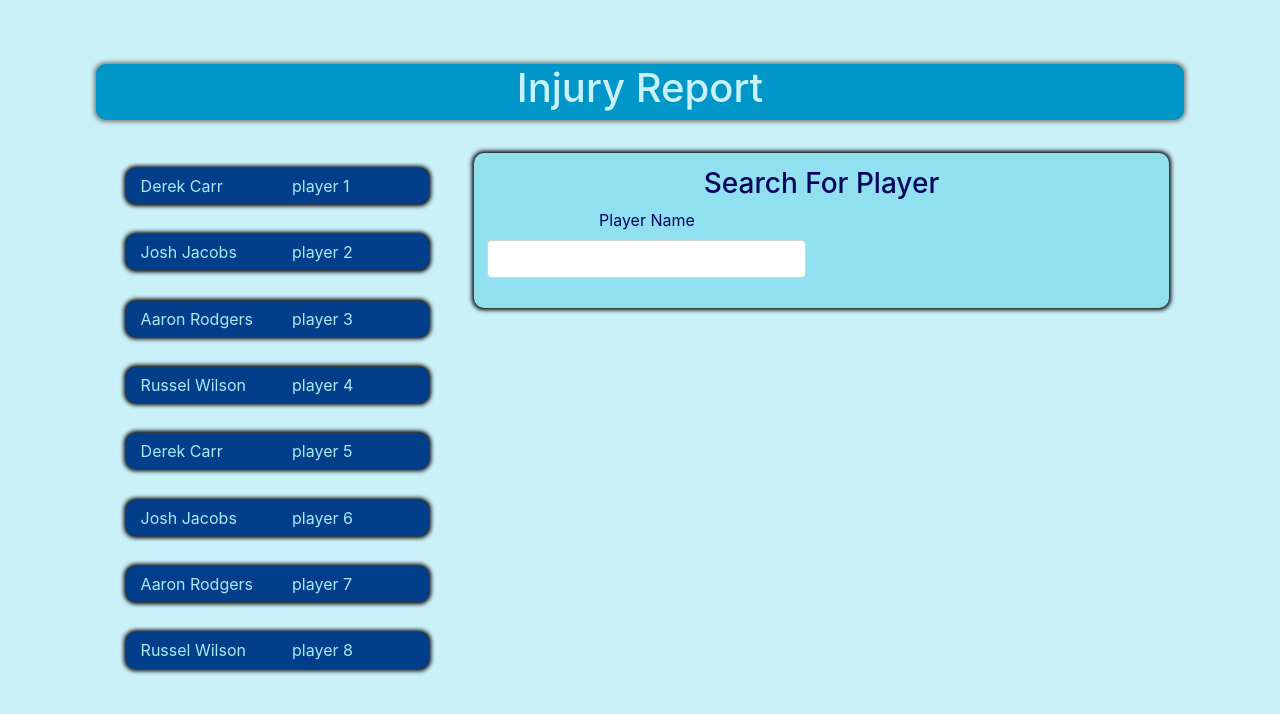
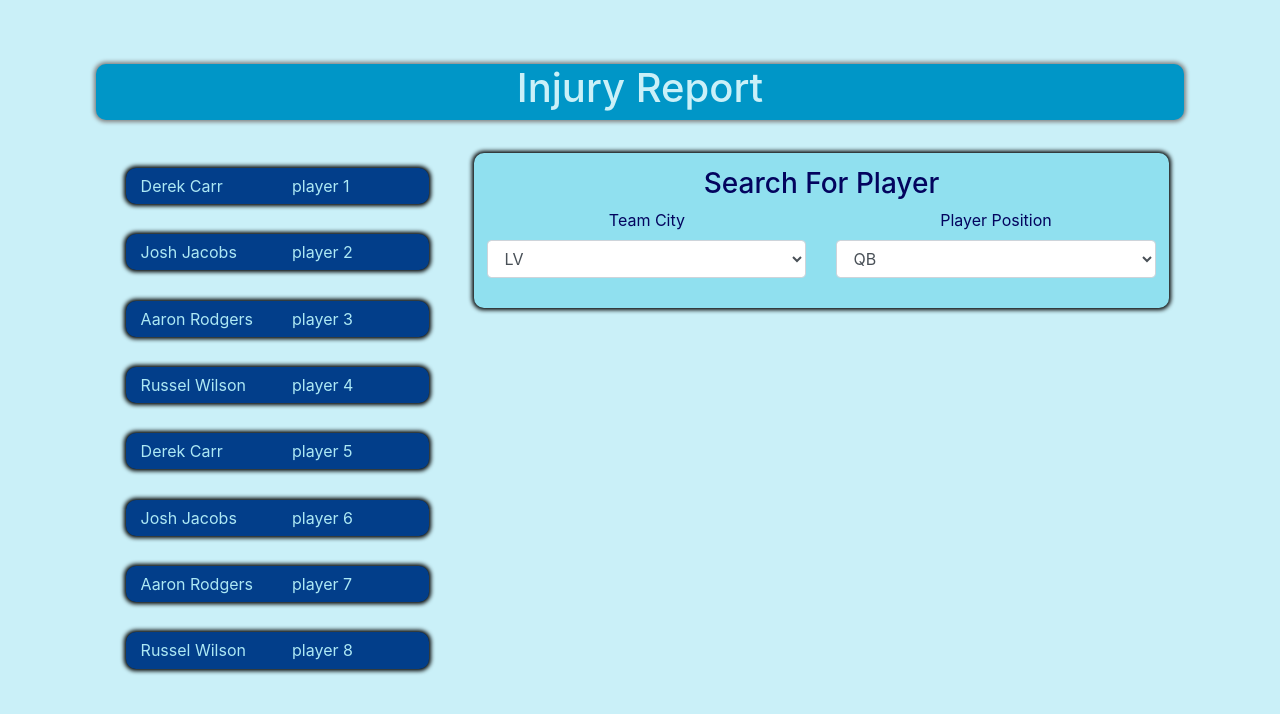
Before and after one commit to jgarcia4444/InjuryReport, a React (Create React App) app in the folder frontend/: page / in a window 1280 px wide. Shown: the top 714 px of the page. Built offline with nearby package versions, Linux system fonts and the light colour scheme.

Commit message:
Team name select dropdown sstarted and the position drop down filled out with options.

```diff
--- a/frontend/src/components/Form/FormContainer.js
+++ b/frontend/src/components/Form/FormContainer.js
@@ -2,12 +2,20 @@ import React, { Component } from 'react';
 import './FormContainer.css';
 
 class FormContainer extends Component {
+
+    state = {
+        playerPositions: ["QB", "RB", "WR", "TE", "DEF", "K"]
+    }
 
     // componentDidMount() {
     //     // More To Come
     //     // Load up all the weekly injuries using sportsradar
     //     // To check if your player is on the list
     // }
+
+    renderPositionOptions = () => {
+        return this.state.playerPositions.map(position => <option value={position}>{position}</option>)
+    }
 
 
     render() {
@@ -17,11 +25,17 @@ class FormContainer extends Component {
                 <form>
                     <div className="form-group row">
                         <div className="col-6">
-                            <label forHTML="playerName">Player Name</label>
-                            <input className="form-control" type="text" name="playerName" id="playerName" />
+                            <label forHTML="teamName">Team City</label>
+                            <select className="form-control" name="playerName" id="playerName" >
+                                <option>LV</option>
+                                <option>SEA</option>
+                            </select>
                         </div>
                         <div className="col-6">
-
+                            <label forHTML="position">Player Position</label>
+                            <select className="form-control" id="position" name="position">
+                                {this.renderPositionOptions()}
+                            </select>
                         </div>
                     </div>
                 </form>
```
